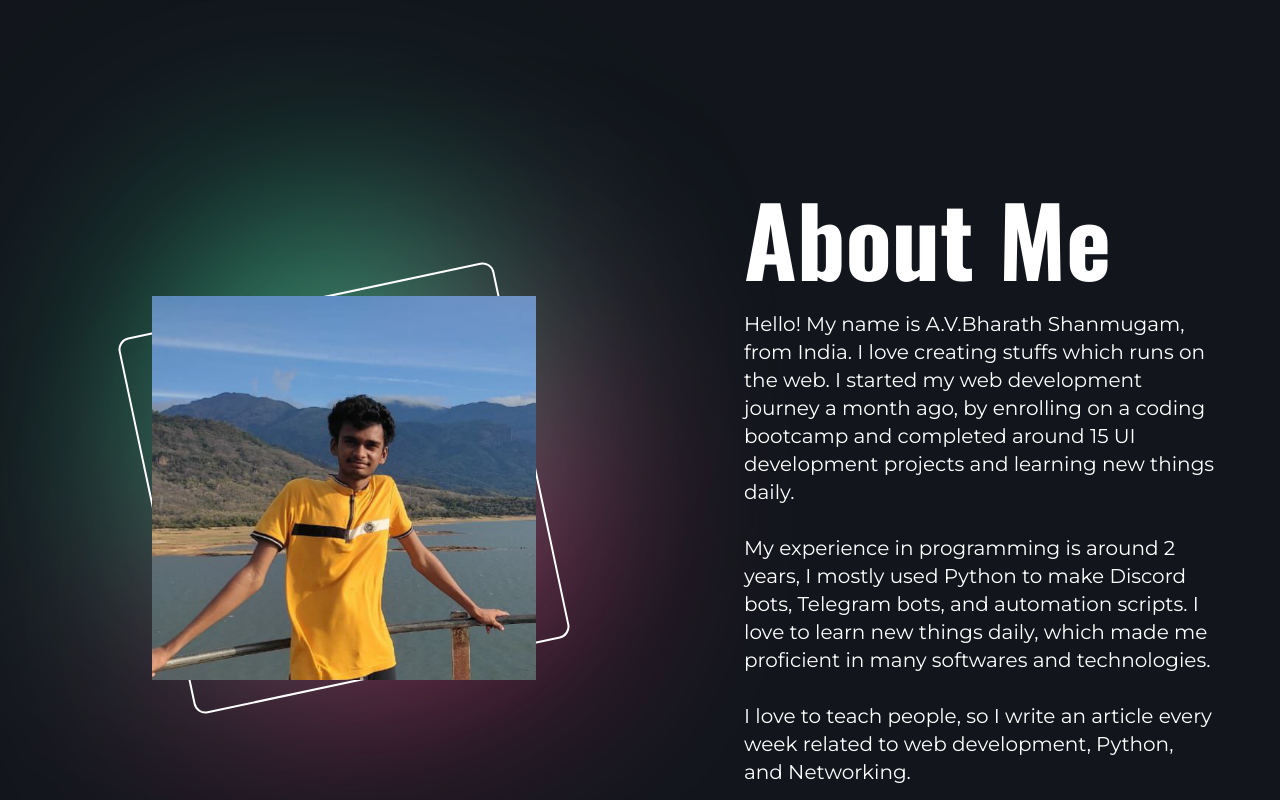
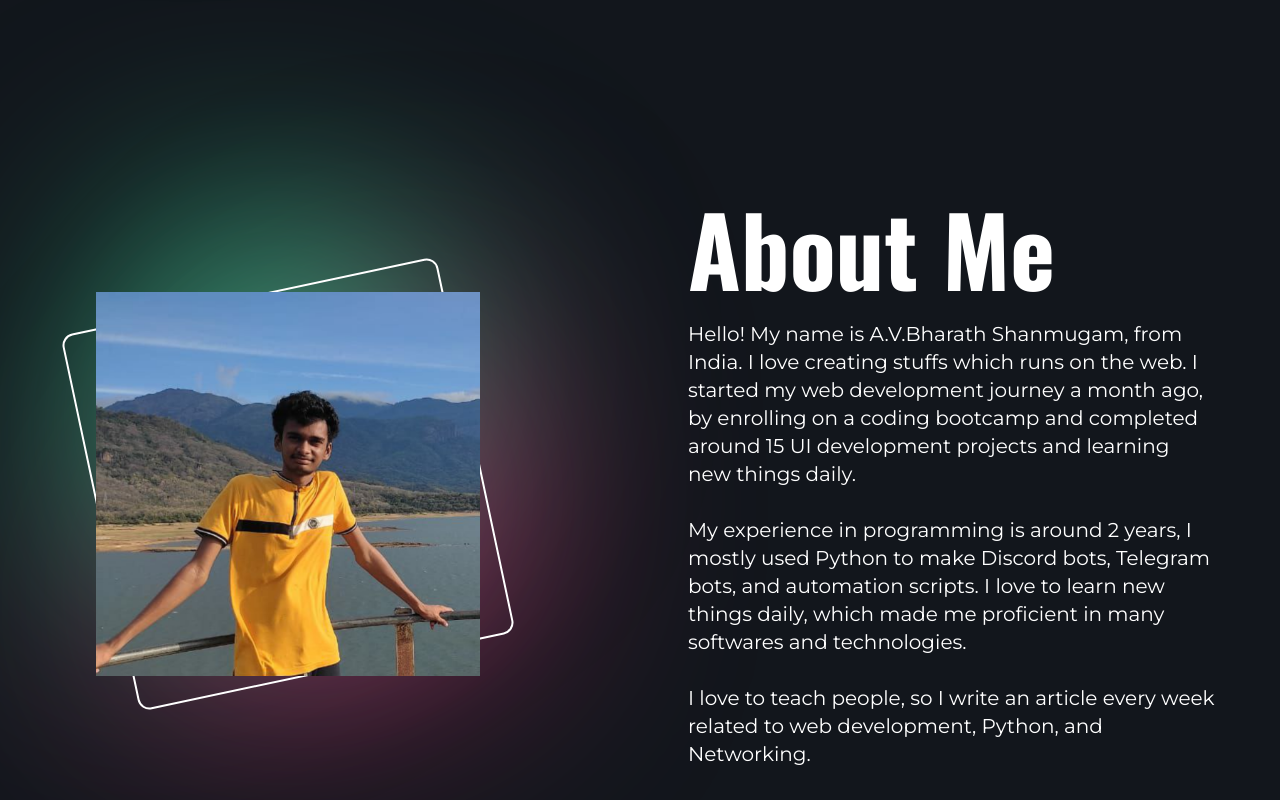
Before and after one commit to Bharath1910/bharathshanmugam.dev, a Next.js app: page / in a window 1280 px wide. Shown: the part 760-1560 px from the top of the page. Built offline with nearby package versions, Linux system fonts and the light colour scheme; a web font is replaced by a local one.

Commit message:
changed somethings in about

```diff
--- a/components/About.jsx
+++ b/components/About.jsx
@@ -3,7 +3,7 @@ import styles from  '../styles/About.module.css'
 function About() {
   return (
     <div>
-        <div className="bg-background h-screen flex sm:flex-col-reverse xl:flex-row-reverse xl:pt-24">
+        <div className="bg-background h-fit flex sm:flex-col-reverse xl:flex-row-reverse xl:pt-24">
             <div className="flex-1 text-xl text-white flex justify-center items-center p-16 xl:pl-28 z-10">
                 <div className='flex flex-col gap-6'>
                     <p className='text-8xl font-oswald'>About <span className=''>Me</span></p>
@@ -28,10 +28,10 @@ function About() {
                 </div>
             </div>
 
-            <div className="p-24 flex xl:justify-center sm:items-center sm:w-auto sm:h-auto sm:ml-14">
+            <div className="p-24 flex justify-center sm:items-center sm:w-auto sm:h-auto">
 
                 <div className='relative'>
-                    <div className='z-20 relative w-96'>
+                    <div className='z-20 relative w-fit'>
                         <img className='w-96' src="/me.png" />
                     </div>
 
```
